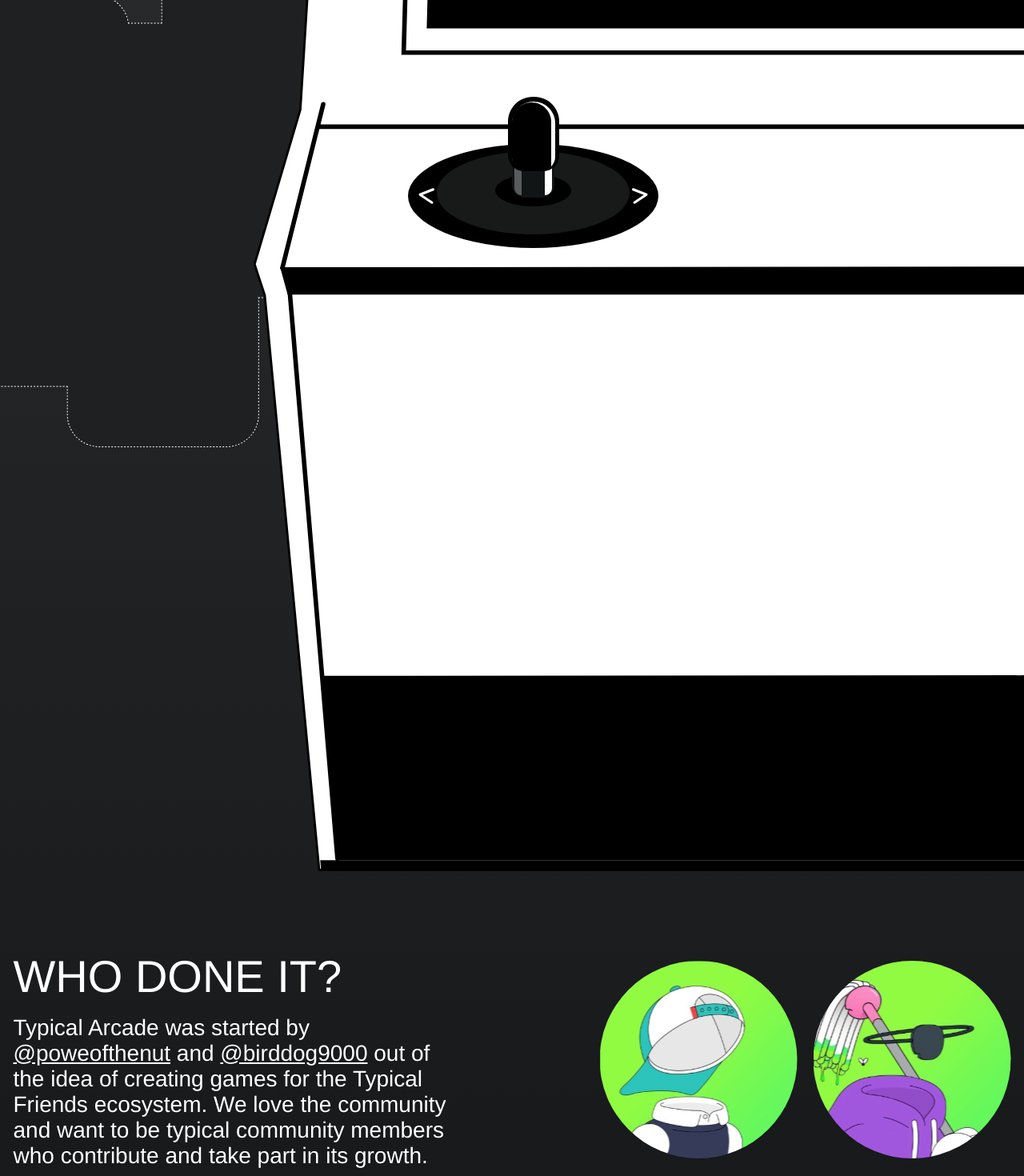
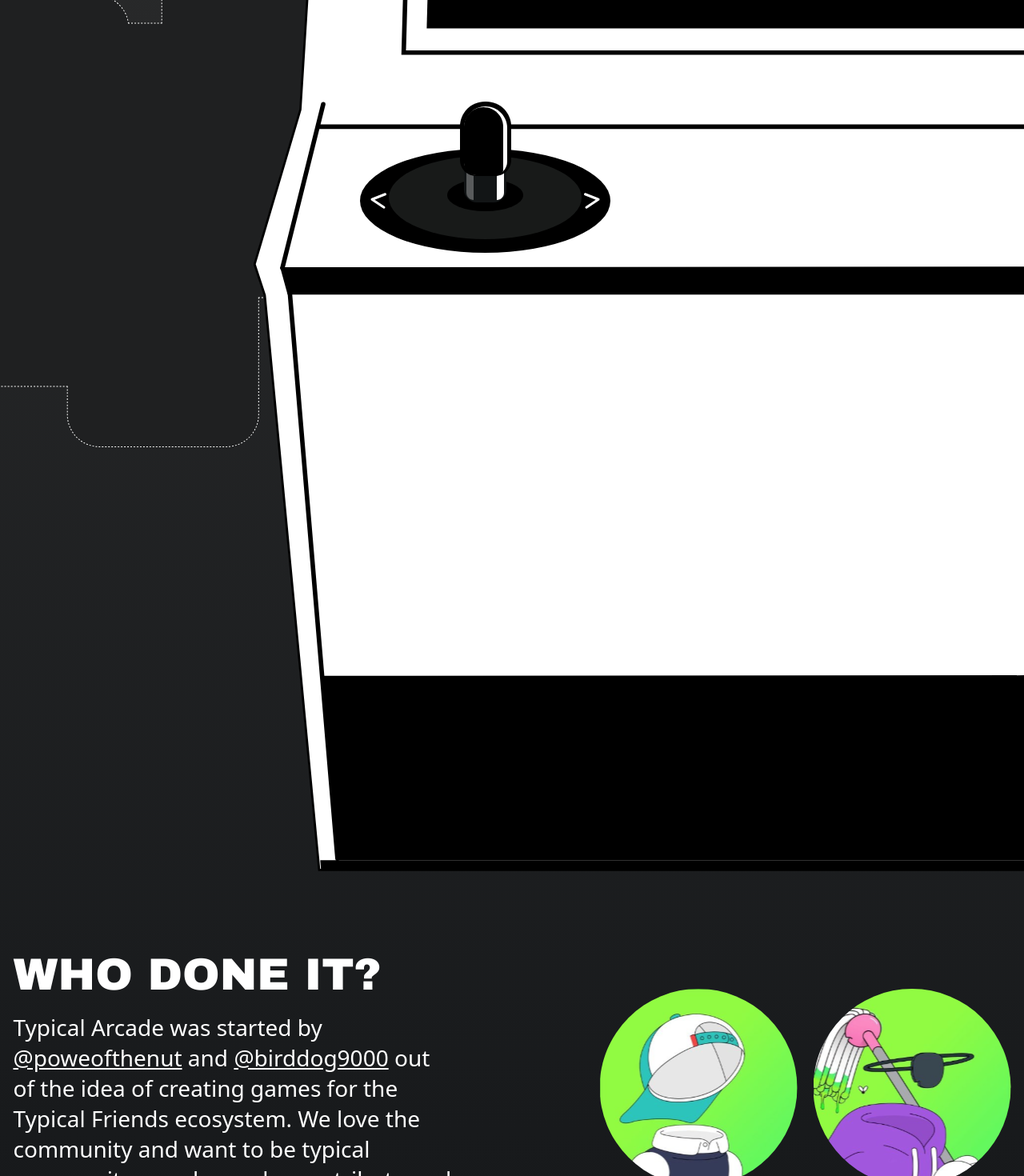
Before and after one commit to Typical-Arcade/main-site, a Next.js app: page / in a window 1280 px wide. Shown: the part 1220-2690 px from the top of the page at 80% size. Built offline with nearby package versions, Linux system fonts and the light colour scheme.

Commit message:
Added new fonts, cleaned up components and landing page

```diff
--- a/app/layout.tsx
+++ b/app/layout.tsx
@@ -1,4 +1,5 @@
 import type { Metadata } from 'next';
+import { Archivo_Black, Archivo } from 'next/font/google';
 import './global.css';
 
 export const metadata: Metadata = {
@@ -15,13 +16,27 @@ export const metadata: Metadata = {
   },
 };
 
+const archivoBlack = Archivo_Black({
+  weight: '400',
+  subsets: ['latin'],
+  display: 'swap',
+  variable: '--font-archivo-black',
+});
+
+const archivo = Archivo({
+  weight: '400',
+  subsets: ['latin'],
+  display: 'swap',
+  variable: '--font-archivo-regular',
+});
+
 export default function RootLayout({
   children,
 }: {
   children: React.ReactNode;
 }) {
   return (
-    <html lang="en">
+    <html lang="en" className={`${archivoBlack.variable}`}>
       <body className="overflow-scroll">{children}</body>
     </html>
   );
--- a/app/page.tsx
+++ b/app/page.tsx
@@ -1,3 +1,4 @@
+import { ConnectButton } from '../components/arcade/connectButton';
 import { Joystick } from '../components/arcade/joystick';
 import { TopButton } from '../components/arcade/topButton';
 import {
@@ -74,18 +75,13 @@ export default function Page() {
                   </div>
                 </div>
                 <div className="absolute left-[33px] top-[1274px] h-[959px] w-[1462px] bg-[url(/assets/arcadeBottom.svg)] bg-center">
-                  <div className="relative left-[1000px] top-[300px] w-fit">
-                    <object
-                      type="image/svg+xml"
-                      data="/assets/connectButton.svg"
-                    />
-                  </div>
-                  <div className="relative left-[160px] h-[177px] w-fit">
+                  <div className="relative left-[100px] h-[177px] w-full">
+                    <div className='flex flex-row items-center gap-x-[40rem]'>
                       <Joystick
-                      className="relative bottom-[100px] h-fit w-fit"
+                        className="h-fit w-fit"
                         state="idle"
                       />
-                    <div className="relative bottom-[200px] left-[850px] flex flex-row gap-x-5">
+                      <div className="flex flex-row relative top-5 gap-x-5">
                         <TopButton
                           className="h-[4.9rem] w-[9.4rem]"
                           stateProp="idle"
@@ -97,6 +93,10 @@ export default function Page() {
                           text="B"
                         />
                       </div>
+                    </div>
+                  </div>
+                  <div className="relative left-[1030px] top-[100px] w-fit">
+                    <ConnectButton />
                   </div>
                 </div>
               </div>
--- /dev/null
+++ b/components/arcade/connectButton/index.tsx
@@ -0,0 +1,11 @@
+import { JSX } from 'react';
+
+export const ConnectButton = (): JSX.Element => {
+  return (
+    <div className="relative inline-flex items-center justify-center gap-[10px] rounded-[50px] border-2 border-solid border-white bg-[#1c1e1c] px-[20px] py-[10px] shadow-[0px_6px_0px_#000000]">
+      <div className="relative mt-[-2.00px] w-fit whitespace-nowrap text-[34px] leading-[normal] tracking-[0] text-white font-archivo-black">
+        <>CONNECT</>
+      </div>
+    </div>
+  );
+};
--- a/components/arcade/topButton/index.tsx
+++ b/components/arcade/topButton/index.tsx
@@ -47,7 +47,7 @@ export const TopButton = ({
             state.state === 'hover' ? 'bg-[#444444]' : 'bg-[#1c1e1c]'
           }`}
         />
-        <div className="absolute left-[44px] top-[4px] whitespace-nowrap text-[24.4px] font-normal leading-[normal] tracking-[0] text-white [font-family:'Archivo_Black-Regular',_Helvetica]">
+        <div className="absolute left-[44px] top-[1px] whitespace-nowrap text-[24.4px] leading-[normal] tracking-[0] text-white font-archivo-black">
           {text}
         </div>
       </div>
--- a/components/landing/footer.tsx
+++ b/components/landing/footer.tsx
@@ -7,7 +7,7 @@ export const Footer = (): JSX.Element => {
         <div className="relative bottom-0 bg-[#121314]">
           <div className="flex h-[94px] w-full flex-row items-center justify-evenly">
             <div className="h-[143px] w-[143px] bg-[url(/assets/logo.svg)] bg-cover bg-[50%_50%] self-end" />
-            <div className="whitespace-nowrap text-[28px] font-normal leading-[24.4px] tracking-[0] text-white [font-family:'Archivo_Black-Regular',_Helvetica]">
+            <div className="whitespace-nowrap text-[28px] font-normal leading-[24.4px] tracking-[0] text-white font-archivo-black">
               © 2023 TYPICAL ARCADE
             </div>
             <img
--- a/components/landing/sectionOne.tsx
+++ b/components/landing/sectionOne.tsx
@@ -4,20 +4,20 @@ export const SectionOne = (): JSX.Element => {
   return (
     <div className="relative flex w-[1516px] items-center justify-center gap-[180px] px-0 py-[80px]">
       <div className="relative inline-flex flex-[0_0_auto] flex-col items-start gap-[16px]">
-        <div className="relative mt-[-1.00px] w-[553px] text-[56px] font-normal leading-[normal] tracking-[0] text-white [font-family:'Archivo_Black-Regular',_Helvetica]">
+        <div className="font-archivo-black relative mt-[-1.00px] w-[553px] text-[56px] font-normal leading-[normal] tracking-[0] text-white">
           WHO DONE IT?
         </div>
-        <p className="relative w-[553px] text-[28px] font-normal leading-[normal] tracking-[0] text-white [font-family:'Archivo-Regular',_Helvetica]">
-          <span className="text-[28px] font-normal tracking-[0] text-white [font-family:'Archivo-Regular',_Helvetica]">
-            Typical Arcade was started by {' '}
+        <p className="font-archivo-regular relative w-[553px] text-[28px] font-normal leading-[normal] tracking-[0] text-white">
+          <span className="font-archivo-regular text-[28px] font-normal tracking-[0] text-white">
+            Typical Arcade was started by{' '}
           </span>
           <span className="underline">@poweofthenut</span>
-          <span className="text-[28px] font-normal tracking-[0] text-white [font-family:'Archivo-Regular',_Helvetica]">
+          <span className="font-archivo-regular text-[28px] font-normal tracking-[0] text-white">
             {' '}
             and{' '}
           </span>
           <span className="underline">@birddog9000</span>
-          <span className="text-[28px] font-normal tracking-[0] text-white [font-family:'Archivo-Regular',_Helvetica]">
+          <span className="font-archivo-regular text-[28px] font-normal tracking-[0] text-white">
             {' '}
             out of the idea of creating games for the Typical Friends ecosystem.
             We love the community and want to be typical community members who
--- a/components/logo/index.tsx
+++ b/components/logo/index.tsx
@@ -14,10 +14,10 @@ export const Logo = ({ className }: Props): JSX.Element => {
           src="/assets/logo.svg"
         />
         <div className="relative flex flex-col items-center">
-          <div className="relative w-fit whitespace-nowrap text-[75px] font-normal leading-[normal] tracking-[0] text-black [font-family:'Archivo_Black-Regular',_Helvetica]">
+          <div className="font-archivo-black relative w-fit whitespace-nowrap text-[75px] font-normal leading-[normal] tracking-[0] text-black">
             TYPICAL ARCADE
           </div>
-          <div className="relative w-fit whitespace-nowrap text-[24.4px] font-normal leading-[normal] tracking-[0] text-black [font-family:'Archivo-Regular',_Helvetica]">
+          <div className="font-archivo-regular relative w-fit whitespace-nowrap text-[24.4px] font-normal leading-[normal] tracking-[0] text-black">
             BY POWEROFTHENUT &amp; BIRDDOG9000
           </div>
         </div>
--- a/tailwind.config.cjs
+++ b/tailwind.config.cjs
@@ -5,7 +5,12 @@ module.exports = {
     "./components/**/*.{js,ts,jsx,tsx,mdx}",
   ],
   theme: {
-    extend: {},
+    extend: {
+      fontFamily: {
+        ['archivo-black']: ['var(--font-archivo-black)'],
+        ['archivo-regular']: ['var(--font-archivo-regular)']
+      }
+    },
   },
   plugins: [],
 }
```
Also changed, not shown: components/landing/sectionThree.tsx (+16 -11 lines), components/landing/sectionTwo.tsx (+12 -12 lines). Lines whose indentation alone changed are shown as unchanged.
